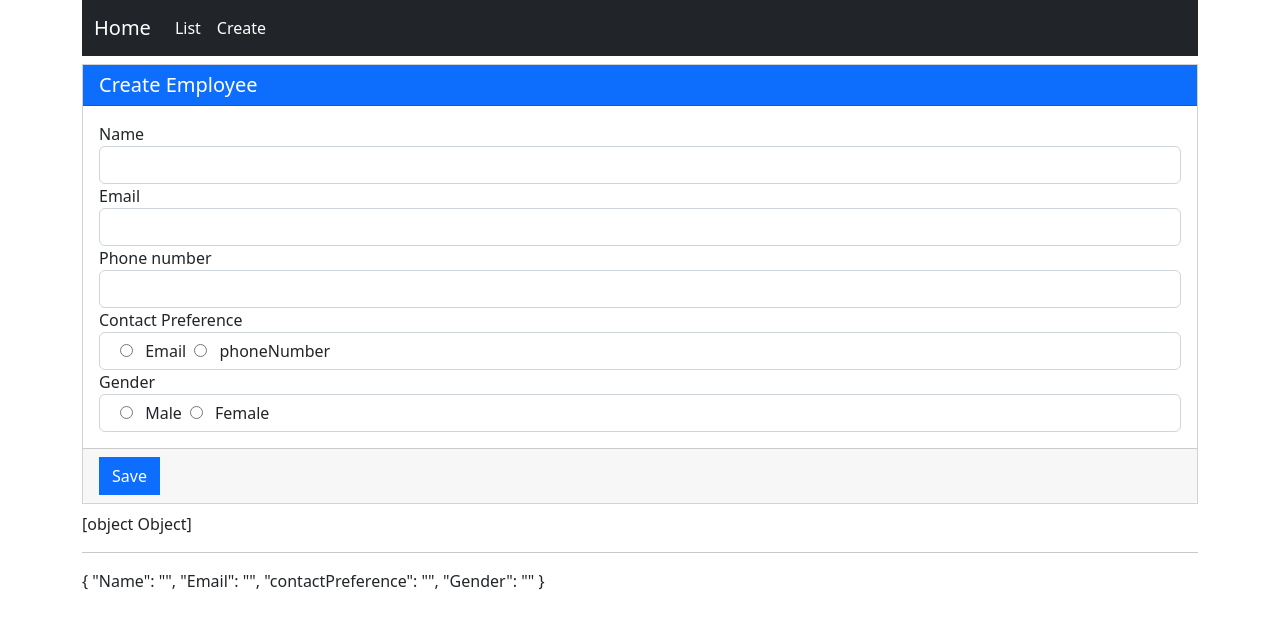
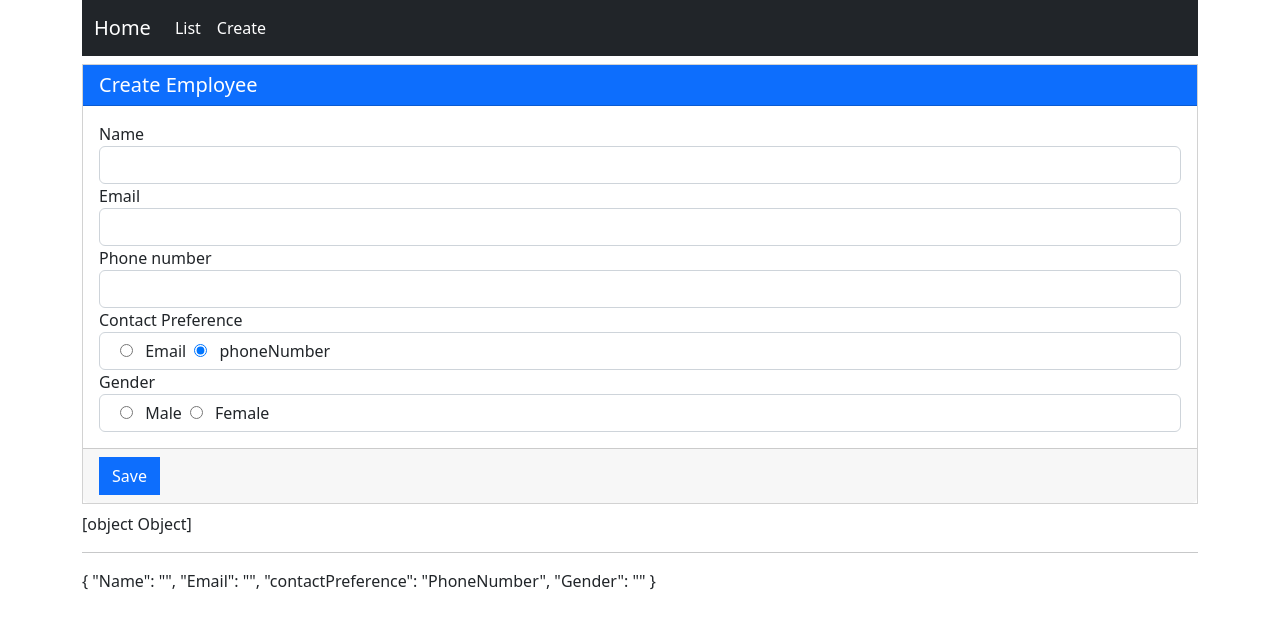
Before and after one commit to Fausio/AngularEmployeeManager, an Angular app: page /employee-create in a window 1280 px wide. Shown: the top 628 px of the page. Built offline with nearby package versions, Linux system fonts and the light colour scheme.

Commit message:
default  radio value

```diff
--- a/src/app/employee/create/create.component.html
+++ b/src/app/employee/create/create.component.html
@@ -28,7 +28,7 @@
                         </label>
 
                         <label class="radio-inline ">
-                            <input type="radio" value="PhoneNumber" class="mx-2" name="contactPreference" [(ngModel)]="contactPreference">
+                            <input  type="radio" value="PhoneNumber" class="mx-2" name="contactPreference" [(ngModel)]="contactPreference">
                             phoneNumber
                         </label>
                     </div>
--- a/src/app/employee/create/create.component.ts
+++ b/src/app/employee/create/create.component.ts
@@ -12,7 +12,7 @@ export class CreateComponent implements OnInit {
   Email: string = "";
   Gender: string = "";
   phoneNumber: number;
-  contactPreference: string = "";
+  contactPreference: string = "PhoneNumber";
   constructor() { }
 
   ngOnInit(): void {
```
